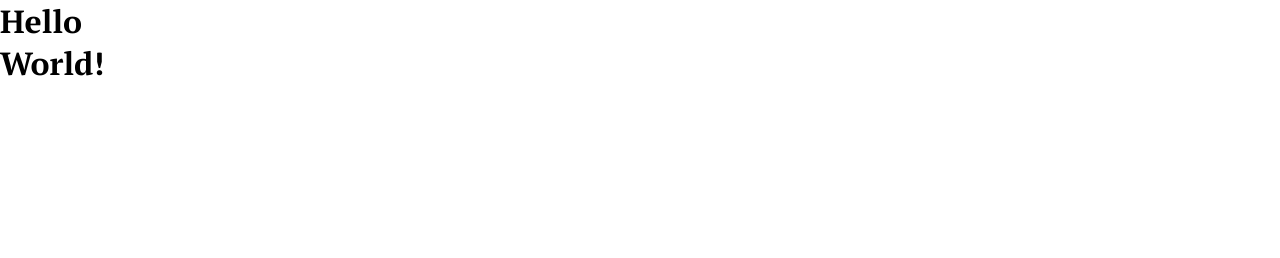
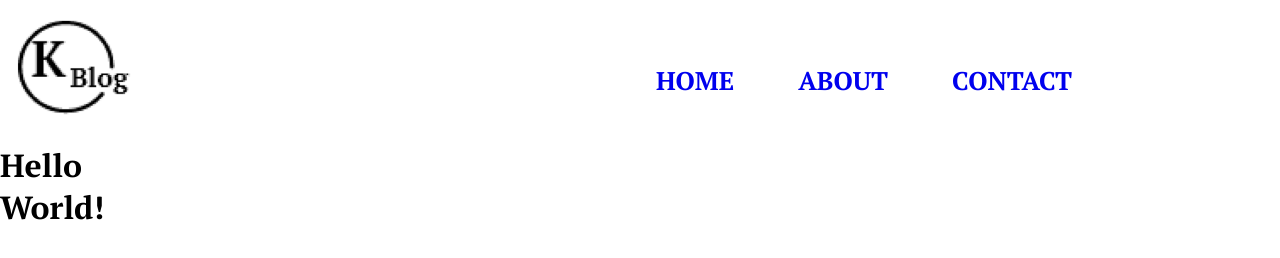
Before and after one commit to itsyst/gatsby-blog, a Gatsby site: page / in a window 1280 px wide. Built offline with nearby package versions, Linux system fonts and the light colour scheme; Gatsby itself is replaced by a stand-in of ours.

Commit message:
created navbar

```diff
--- a/gatsby-config.js
+++ b/gatsby-config.js
@@ -5,7 +5,29 @@
  */
 
 module.exports = {
-  /* Your site config here */
+  siteMetadata: {
+    title: `My Gatsby blog`,
+    description: `This project is build with this default starter.`,
+    url: "khaled-tentan.netlify.app",
+    image:
+      "https://avatars1.githubusercontent.com/u/18060161?s=460&u=85beed0a05072d66c8005310225446fc0af548f9&v=4",
+    twitterUsername: "@ElhamziKhaled",
+    author: "Khaled El Hamzi",
+    menuLinks: [
+      {
+        name: 'Home',
+        link: '/',
+      },
+      {
+        name: 'About',
+        link: '/about',
+      },
+      {
+        name: 'Contact',
+        link: '/contact',
+      }
+    ]
+  },
   plugins: [
     {
       resolve: `gatsby-source-filesystem`,
--- a/package.json
+++ b/package.json
@@ -20,7 +20,9 @@
     "gatsby": "^2.24.64",
     "gatsby-image": "^2.3.5",
     "gatsby-plugin-google-fonts": "^1.0.1",
+    "gatsby-plugin-manifest": "^2.4.31",
     "gatsby-plugin-mdx": "^1.1.11",
+    "gatsby-plugin-offline": "^3.2.28",
     "gatsby-plugin-sharp": "^2.6.36",
     "gatsby-plugin-styled-components": "^3.3.11",
     "gatsby-remark-images": "^3.2.6",
@@ -28,7 +30,8 @@
     "gatsby-transformer-sharp": "^2.5.15",
     "react": "^16.12.0",
     "react-dom": "^16.12.0",
-    "styled-components": "^5.2.0"
+    "styled-components": "^5.2.0",
+    "prop-types": "^15.7.2"
   },
   "devDependencies": {
     "prettier": "2.1.2"
--- a/src/components/ComponentContainer.js
+++ b/src/components/ComponentContainer.js
@@ -1,10 +1,31 @@
 import React from "react"
-import { ContainerWrapper } from "../components/styles"
+import PropTypes from "prop-types"
+import { useStaticQuery, graphql } from "gatsby"
+import { ContainerWrapper } from "./styles"
+import { Nav} from "../components"
 
 export const Container = ({ children }) => {
-    return (
-        <ContainerWrapper>
-            {children}
-        </ContainerWrapper>
-    )
+  const data = useStaticQuery(graphql`
+    query SiteTitleQuery {
+      site {
+        siteMetadata {
+          description
+          menuLinks {
+            name
+            link
+          }
+        }
+      }
+    }
+  `)
+
+  return (
+    Container.propTypes = {
+      children: PropTypes.node.isRequired,
+    },
+    <ContainerWrapper>
+      <Nav menuLinks={data.site.siteMetadata.menuLinks} />
+      {children}
+    </ContainerWrapper>
+  )
 }
--- /dev/null
+++ b/src/components/ComponentNav.js
@@ -0,0 +1,45 @@
+import React, { useState } from "react"
+import { useStaticQuery, Link, graphql } from "gatsby"
+import PropTypes from "prop-types"
+import { NavWrapper, NavMenu, NavIcon } from "./styles"
+
+export const Nav = ({ menuLinks }) => {
+  const data = useStaticQuery(graphql`
+    query {
+      logo: file(relativePath: {eq: "blog-icon.png"}) {
+        publicURL
+      }
+    }
+  `)
+  const [nav, showNav] = useState(false);
+
+  return (
+    Nav.propTypes = {
+      siteTitle: PropTypes.string,
+    },
+
+    Nav.defaultProps = {
+      siteTitle: `Gatsby Blog`,
+    },
+
+    <NavWrapper>
+      <Link to="/">
+        <img src={data.logo.publicURL} alt="My Logo" />
+      </Link>
+      <NavMenu nav={nav}>
+        <ul>
+          {menuLinks.map(props => (
+            <li key={props.name}>
+              <Link to={props.link}>{props.name}</Link>
+            </li>
+          ))}
+        </ul>
+      </NavMenu>
+      <NavIcon nav={nav} onClick={() => showNav(!nav)}>
+        <div />
+        <div />
+        <div />
+      </NavIcon>
+    </NavWrapper>
+  )
+}
--- a/src/components/index.js
+++ b/src/components/index.js
@@ -1 +1,2 @@
 export * from "./ComponentContainer"
+export * from "./ComponentNav"
--- a/src/components/styles/ElementContainer.js
+++ b/src/components/styles/ElementContainer.js
@@ -1,5 +1,6 @@
 import styled from "styled-components"
 
+//mobile first design
 export const ContainerWrapper = styled.div`
   display: grid;
   grid-template-columns: repeat(6, 1fr);
--- /dev/null
+++ b/src/components/styles/ElementNav.js
@@ -0,0 +1,118 @@
+import styled from "styled-components"
+
+export const NavWrapper = styled.nav`
+  grid-column: 1 / span 6;
+  grid-row: 1/2;
+  align-items:center;
+  justify-content:center;
+  z-index:20;
+  background-color: ${props => props.theme.colors.white};
+
+  img{
+    padding:1rem;
+    height: 9rem;
+  }
+
+  @media ${props => props.theme.breakpoints.tablet} {
+      grid-column: 1 / span 8;
+  }
+  @media ${props => props.theme.breakpoints.desktop} {
+      grid-column: 1 / span 14;
+  }
+`
+export const NavMenu = styled.nav`
+  display: flex;
+  position: fixed;
+  flex-direction:column;
+  justify-content: center;
+  align-items:center;
+  text-align:center;
+  height:100vh;
+  width: 100%;
+  top:0;
+  right:0;
+  transition : transform 300ms;
+  transform:${({ nav }) => (nav ? "translateX(0)" : "translateX(100%)")};
+  background-color: ${props => props.theme.colors.white};
+
+  ul {
+    list-style-type:none;
+  }
+
+  li {
+    margin-top: 1rem;
+  }
+
+  a:link{
+    font-weight:${props => props.theme.weights.bold};
+    font-size:${props => props.theme.sizes.small};
+    text-transform: uppercase;
+    text-decoration:none;
+  }
+  a:hover::after{
+    background: ${props => props.theme.colors.orange};
+    cursor: pointer;
+    content: "";
+    display: block;
+    height: .3rem;
+    width: 4rem;
+    margin:0 .7rem;
+  }
+
+  @media ${props => props.theme.breakpoints.tablet} {
+    display:flex;
+    position: absolute;
+    transform:${({ nav }) => (!nav ? "translateX(0)" : "translateX(100%)")};
+    height: 9rem;
+    align-items: center;
+    justify-content: center;
+    width: 60%;
+
+    ul {
+      display:flex;
+      align-items: center;
+      margin: 0;
+    }
+
+    li{
+      margin-right: 4rem;
+    }
+  }
+`
+
+export const NavIcon = styled.button`
+  position: fixed;
+  top: 2rem;
+  right: 2rem;
+  display: flex;
+  flex-direction: column;
+  justify-content: space-around;
+  height:1.5rem;
+  background: ${props => props.theme.colors.transparent};
+  border: none;
+  cursor: pointer;
+
+  div {
+    width: 1.5rem;
+    height: .2rem;
+    background: ${props => props.theme.colors.black};
+    border-radius: 5px;
+    transform-origin: 1px;
+    position: relative;
+    transition : opacity 300ms, transform 300ms;
+
+    :first-child{
+      transform:${({ nav }) => (nav ? "rotate(45deg)" : "rotate(0))")};
+    }
+    :nth-child(2){
+      opacity:${({ nav }) => (nav ? "0" : "1")};
+    }
+    :nth-child(3){
+      transform:${({ nav }) => (nav ? "rotate(-45deg)" : "rotate(0))")};
+    }
+  }
+
+  @media ${props => props.theme.breakpoints.tablet} {
+    display: none;
+  }
+`
--- a/src/components/styles/index.js
+++ b/src/components/styles/index.js
@@ -1 +1,2 @@
 export * from "./ElementContainer"
+export * from "./ElementNav"
```
Also changed, not shown: gatsby-node.js (added, +71 -0 lines), 1 other file.
